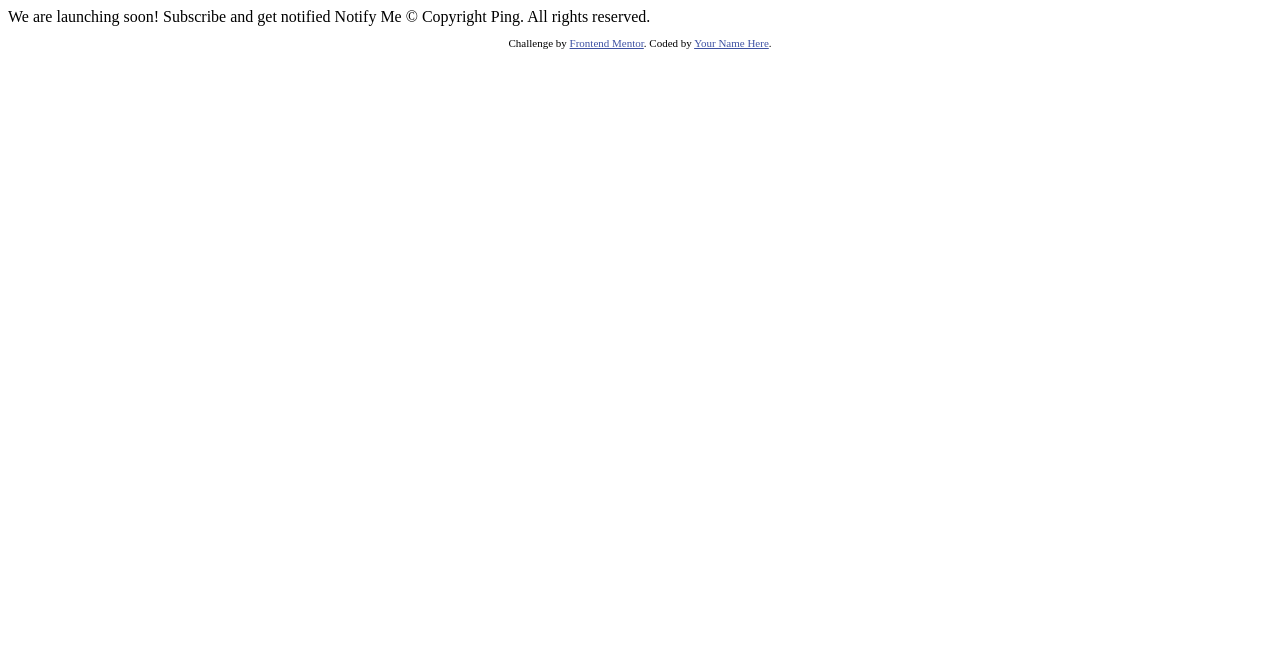
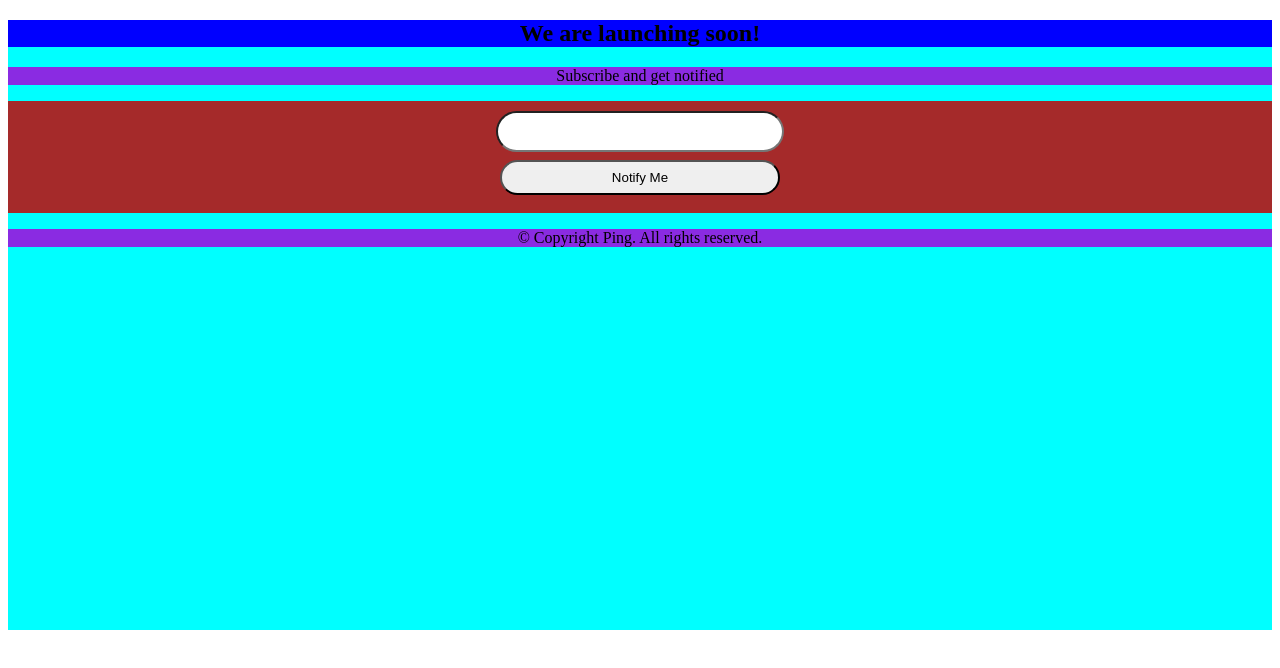
Before and after one commit to matheussantosVCZ/ping-coming-soon-page-master, a plain HTML site: page index.html in a window 1280 px wide. Drawn offline with Linux system fonts and the light colour scheme.

Commit message:
commit inicio

```diff
--- /dev/null
+++ b/estilo.css
@@ -0,0 +1,36 @@
+.container {
+    background-color: aqua;
+    width: 100%;
+    height: 610px;
+}
+
+.info {
+    text-align: center;
+
+    background-color: blue;
+}
+p {
+    text-align: center;
+    background-color: blueviolet;
+}
+.enviar {
+    background-color: brown;
+    display: flex;
+    align-items: center;
+    flex-direction: column;
+    padding: 10px;
+}
+.bot {
+    border-radius: 30px;
+    width: 280px;
+    height: 35px;
+    margin: 8px;
+
+}
+
+.texto {
+    border-radius: 30px;
+    width: 280px;
+    height: 35px;
+
+}
--- a/index.html
+++ b/index.html
@@ -1,6 +1,7 @@
 <!DOCTYPE html>
 <html lang="en">
 <head>
+  <link href="estilo.css" rel="stylesheet">  <!-- Link do Css -->
   <meta charset="UTF-8">
   <meta name="viewport" content="width=device-width, initial-scale=1.0"> <!-- displays site properly based on user's device -->
 
@@ -15,20 +16,21 @@
   </style>
 </head>
 <body>
+  <div class="container">
 
-  We are launching soon!
+    <div class="info">
+  <h2>We are launching soon!</h2>
+    </div>
 
-  Subscribe and get notified
+  <p>Subscribe and get notified</p>
 
-  Notify Me
+  <form class="enviar">
+    <input class="texto" type="text">
+    <button class="bot" type="submit">Notify Me</button>
+</form>
 
-  &copy; Copyright Ping. All rights reserved.
+ <p> &copy; Copyright Ping. All rights reserved.</p>
 
-  <footer>
-    <p class="attribution">
-      Challenge by <a href="https://www.frontendmentor.io?ref=challenge" target="_blank">Frontend Mentor</a>.
-      Coded by <a href="#">Your Name Here</a>.
-    </p>
-  </footer>
+</div>
 </body>
 </html>
```
